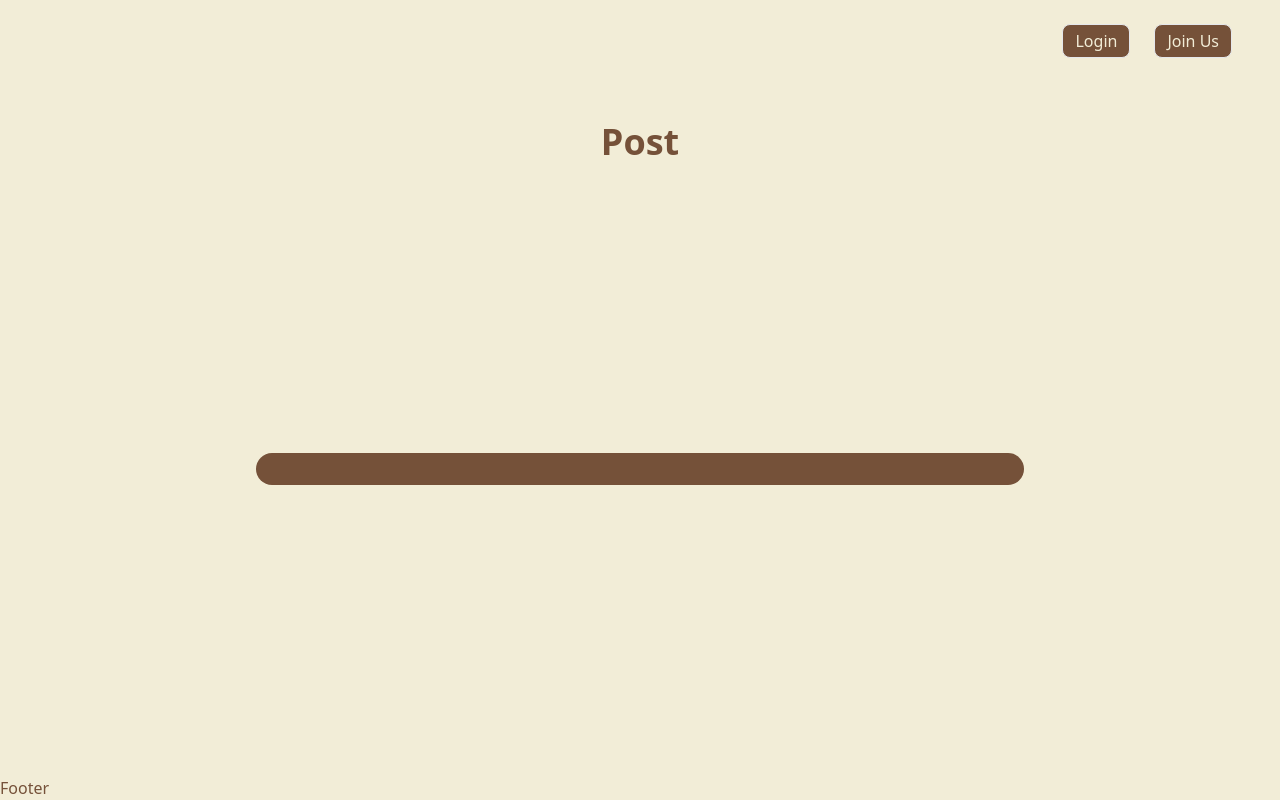
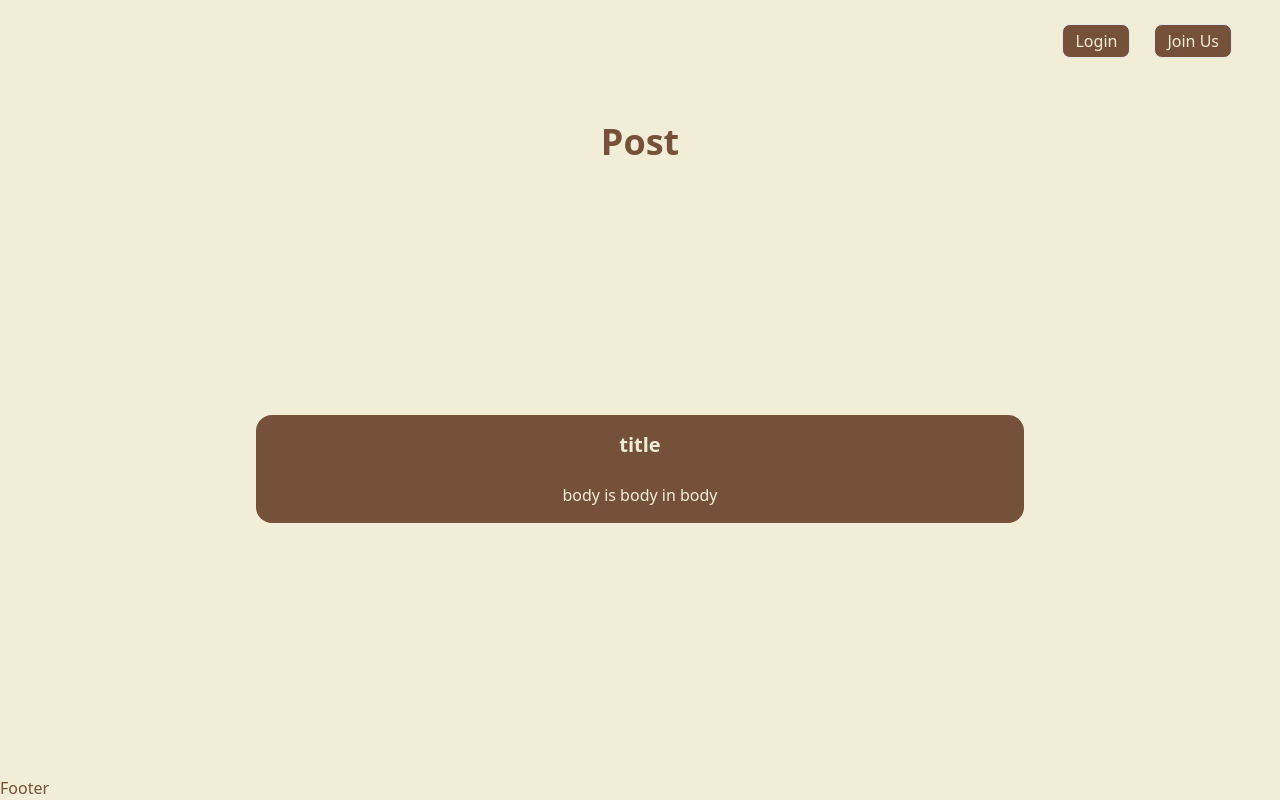
Before and after one commit to 96sunghyun/beb-04-KCC, a React (Create React App) app in the folder front/: page /post/1 in a window 1280 px wide. Built offline with nearby package versions, Linux system fonts and the light colour scheme.

Commit message:
Add post

```diff
--- a/front/src/pages/Post.js
+++ b/front/src/pages/Post.js
@@ -3,7 +3,13 @@ import Navbar from "../components/Navbar";
 import WrapperBasic from "../components/WrapperBasic";
 import WrapperBody from "../components/WrapperBody";
 
+import { useState } from "react";
+
 export default function Post() {
+
+    const [title, setTitle] = useState("title");
+    const [body, setBody] = useState("body is body in body");
+
     return (
         <WrapperBasic>
             <Navbar />
@@ -11,6 +17,12 @@ export default function Post() {
                 <h1 className="text-4xl font-bold">Post</h1>
             </div>
             <WrapperBody>
+                <div className="text-xl font-bold mb-6">
+                    {title}
+                </div>
+                <div>
+                    {body}
+                </div>
             </WrapperBody>
             <Footer />
         </WrapperBasic>
```
